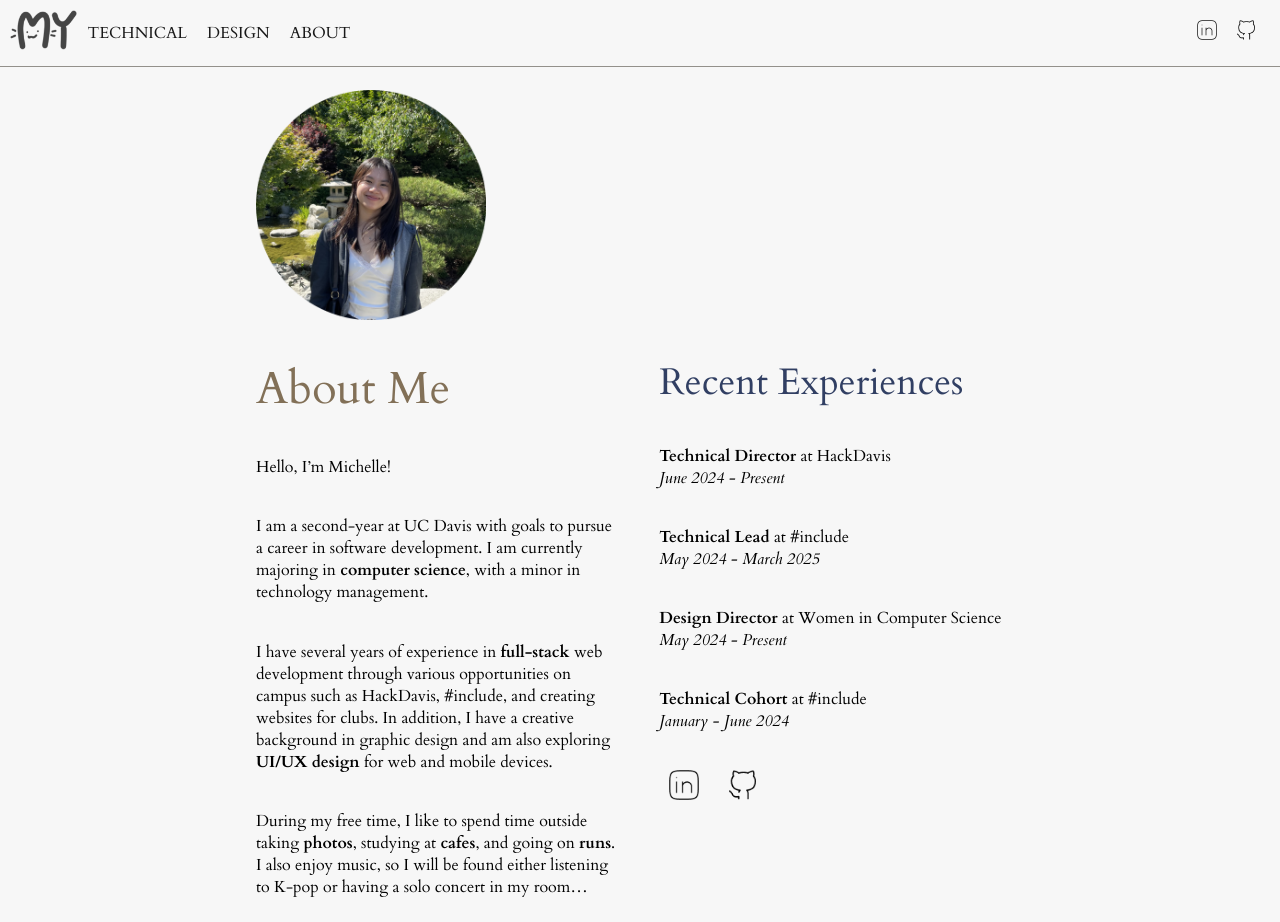
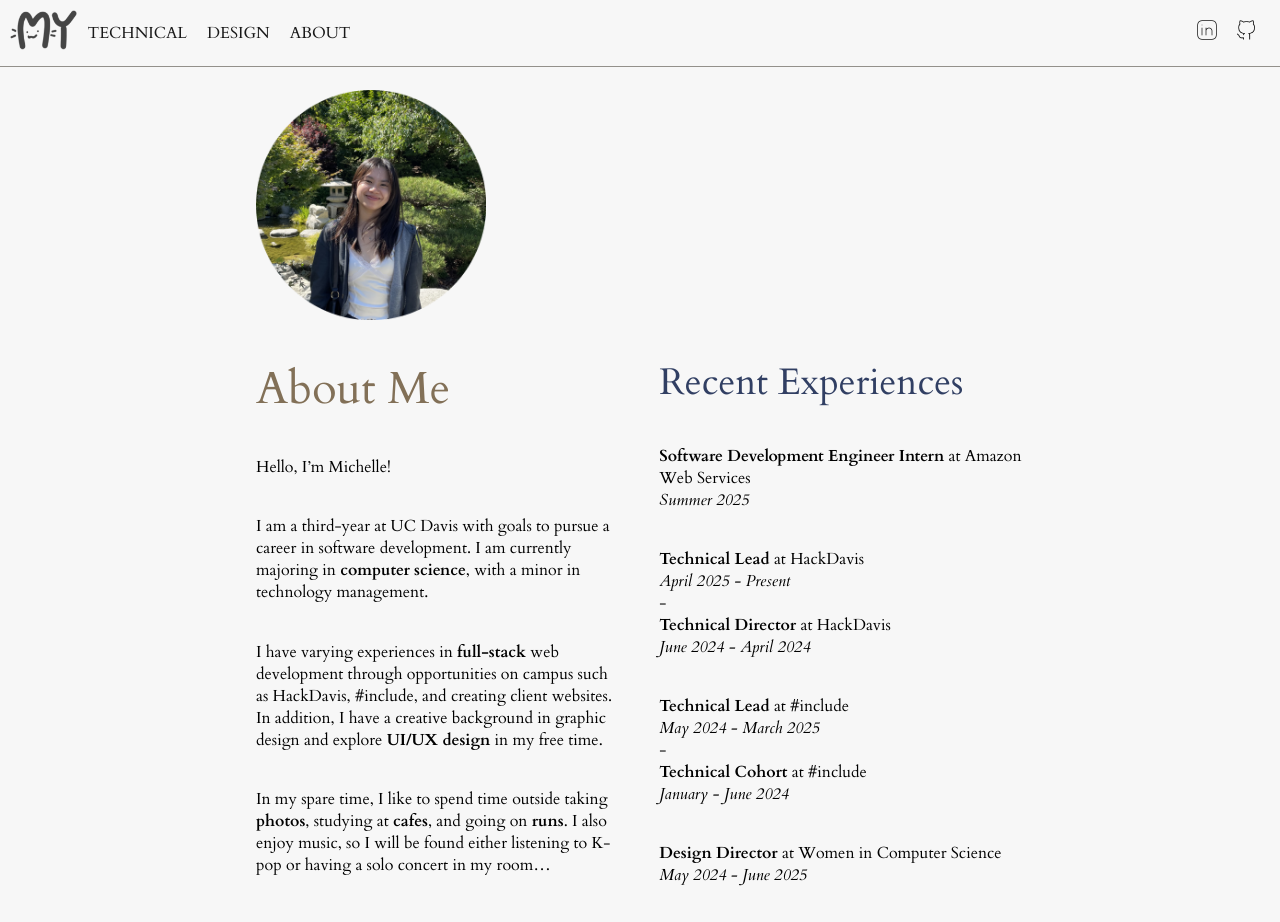
Before and after one commit to michelleyeoh/michelleyeoh.github.io, a React (Create React App) app: page /#/about in a window 1280 px wide. Shown: the top 922 px of the page. Built offline with nearby package versions, Linux system fonts and the light colour scheme.

Commit message:
august2025 updated

```diff
--- a/src/components/about.js
+++ b/src/components/about.js
@@ -12,18 +12,18 @@ export default function About() {
                 <div className="half">
                     <h2>About Me</h2>
                     <h6>Hello, I’m Michelle!</h6>
-                    <h6>I am a second-year at UC Davis with goals to pursue a career in software development. I am currently majoring in <strong>computer science</strong>, with a minor in technology management. </h6>
-                    <h6>I have several years of experience in <strong>full-stack</strong> web development through various opportunities on campus such as HackDavis, #include, and creating websites for clubs. In addition, I have a creative background in graphic design and am also exploring <strong>UI/UX design</strong> for web and mobile devices.</h6>
-                    <h6>During my free time, I like to spend time outside taking <strong>photos</strong>, studying at <strong>cafes</strong>, and going on <strong>runs</strong>. I also enjoy music, so I will be found either listening to K-pop or having a solo concert in my room…</h6>
+                    <h6>I am a third-year at UC Davis with goals to pursue a career in software development. I am currently majoring in <strong>computer science</strong>, with a minor in technology management. </h6>
+                    <h6>I have varying experiences in <strong>full-stack</strong> web development through opportunities on campus such as HackDavis, #include, and creating client websites. In addition, I have a creative background in graphic design and explore <strong>UI/UX design</strong> in my free time.</h6>
+                    <h6>In my spare time, I like to spend time outside taking <strong>photos</strong>, studying at <strong>cafes</strong>, and going on <strong>runs</strong>. I also enjoy music, so I will be found either listening to K-pop or having a solo concert in my room…</h6>
                     {/* <br /> */}
                 </div>
                 <div className="half">
                     <h3>Recent Experiences</h3>
-                    {/* <h6><strong>Software Development Engineer Intern</strong> at Amazon<br /><i>Summer 2025</i></h6> */}
-                    <h6><strong>Technical Director</strong> at HackDavis<br /><i>June 2024 - Present</i></h6>
-                    <h6><strong>Technical Lead</strong> at #include<br /><i>May 2024 - March 2025</i></h6>
-                    <h6><strong>Design Director</strong> at Women in Computer Science<br /><i>May 2024 - Present</i></h6>
-                    <h6><strong>Technical Cohort</strong> at #include<br /><i>January - June 2024</i></h6>
+                    <h6><strong>Software Development Engineer Intern</strong> at Amazon Web Services<br /><i>Summer 2025</i></h6>
+                    <h6><strong>Technical Lead</strong> at HackDavis<br /><i>April 2025 - Present</i> <br /> - <br /> <strong>Technical Director</strong> at HackDavis<br /><i>June 2024 - April 2024</i></h6>
+                    <h6><strong>Technical Lead</strong> at #include<br /><i>May 2024 - March 2025</i> <br /> - <br /> <strong>Technical Cohort</strong> at #include<br /><i>January - June 2024</i></h6>
+                    <h6><strong>Design Director</strong> at Women in Computer Science<br /><i>May 2024 - June 2025</i></h6>
+
                     {/* <h6><strong>DI Fellowship</strong> at Davis Design Interactive<br /><i>April - May 2024</i></h6> */}
                     <Link target={"_blank"} to="https://www.linkedin.com/in/myeoh/">
                         <img src={linkedin_icon} alt='linkedin_icon' style={{ height: 30, paddingRight: 10 }} />
--- a/src/components/footer.js
+++ b/src/components/footer.js
@@ -3,7 +3,7 @@ import "../styles/footer.css"
 export default function Footer() {
     return (
         <footer className="footer">
-            <h6>designed & coded with 💙+☕<br />last updated April 2025</h6>
+            <h6>designed & coded with 💙+☕<br />last updated August 2025</h6>
         </footer>
     )
 }
--- a/src/components/technical.js
+++ b/src/components/technical.js
@@ -30,11 +30,11 @@ export default function Technical() {
                     <ProjectCard title={"Fourth and Hope"} description={"Client website for Fourth and Hope."} img={fourth_and_hope} linkUrl={"https://fourth-and-hope-demo.vercel.app/"} />
                     <ProjectCard title={"#include Technical Cohort"} description={"Timeline and resources for #include tech cohorts."} img={include_cohort} linkUrl={"https://cohort.includedavis.com/"} />
                     <ProjectCard title={"Atmospheric"} description={"iOS app that generates personalized Spotify playlists based on the weather."} tool={"Swift"} img={atmospheric} linkTitle={"In Progress"} linkUrl={"https://github.com/michelleyeoh/Atmospheric"} />
-                    {/* <ProjectCard title={"M-Mart"} description={"Ecommerce platform for buyers and sellers."} tool={"Ruby on Rails"} img={mmart_landing} linkTitle={"In Progress"} linkUrl={"https://github.com/michelleyeoh/M-Mart"}/> */}
+                    {/* <ProjectCard title={"M-Mart"} description={"Ecommerce platform for buyers and sellers."} tool={"Ruby on Rails"} img={mmart_landing} linkTitle={"In Progress"} linkUrl={"https://github.com/michelleyeoh/M-Mart"} /> */}
                     <ProjectCard title={"JASS @ UC Davis"} description={"Client website for JASS @ UC Davis."} tool={"React.js + Next.js"} img={jass_landing} linkTitle={"In Progress"} linkUrl={"https://jassucd.vercel.app/"} />
                     <ProjectCard title={"CampusConnect"} description={"Social platform for SFSU students to voice community concerns."} tool={"React.js, Node.js, Firebase, mySQL, Sequelize, Express.js"} img={campusconnect_landing} linkTitle={"View Devpost ↗"} linkUrl={"https://devpost.com/software/campusconnect-orenh0"} />
                     {/* <ProjectCard title={"DECA at UC Davis"} description={"Client website for DECA at UC Davis."} tool={"React.js + Node.js"} img={deca_landing} linkTitle={"In Progress"} linkUrl={"https://decatest.vercel.app/"} /> */}
-                    {/* <ProjectCard title={"Time-Series Forecasting"} description={"Time-series model that predicts airplane passenger count."} tool={"Python (pandas, seaborn, Matplotlib, Plotly, NumPy, SciPy, statsmodels)"} img={timeseries_landing} linkTitle={"View Presentation ↗"} linkUrl={"https://docs.google.com/presentation/d/13Gn8FUjrlsuypsWgiI9v6VZoiQY8acOq8UMfLgTDu8E/edit?usp=sharing"} /> */}
+                    <ProjectCard title={"Time-Series Forecasting"} description={"Time-series model that predicts airplane passenger count."} tool={"Python (pandas, seaborn, Matplotlib, Plotly, NumPy, SciPy, statsmodels)"} img={timeseries_landing} linkTitle={"View Presentation ↗"} linkUrl={"https://docs.google.com/presentation/d/13Gn8FUjrlsuypsWgiI9v6VZoiQY8acOq8UMfLgTDu8E/edit?usp=sharing"} />
                     <ProjectCard title={"Minion Bananaria"} description={"Multi-level restaurant cooking game."} tool={"Java Swing"} img={minion_landing} linkTitle={"View GitHub ↗"} linkUrl={"https://github.com/vidhitapde/MINIONBANANARIA_FINAL"} />
                 </div>
             </div>
--- a/src/styles/about.css
+++ b/src/styles/about.css
@@ -23,7 +23,7 @@
 
 @media screen and (max-width:768px) {
     .profile {
-        width: 50%;
+        width: 65%;
         max-height: 200px;
     }
 
```
Also changed, not shown: src/images/chevrons.svg (added).
